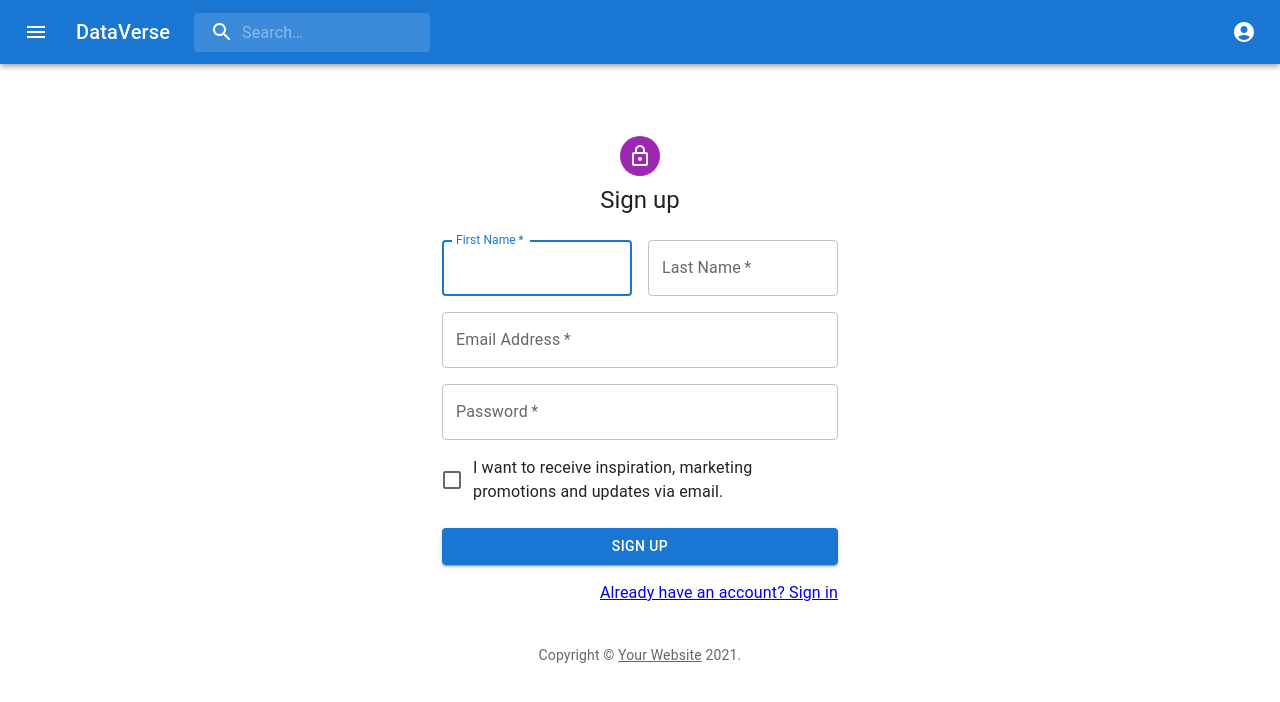
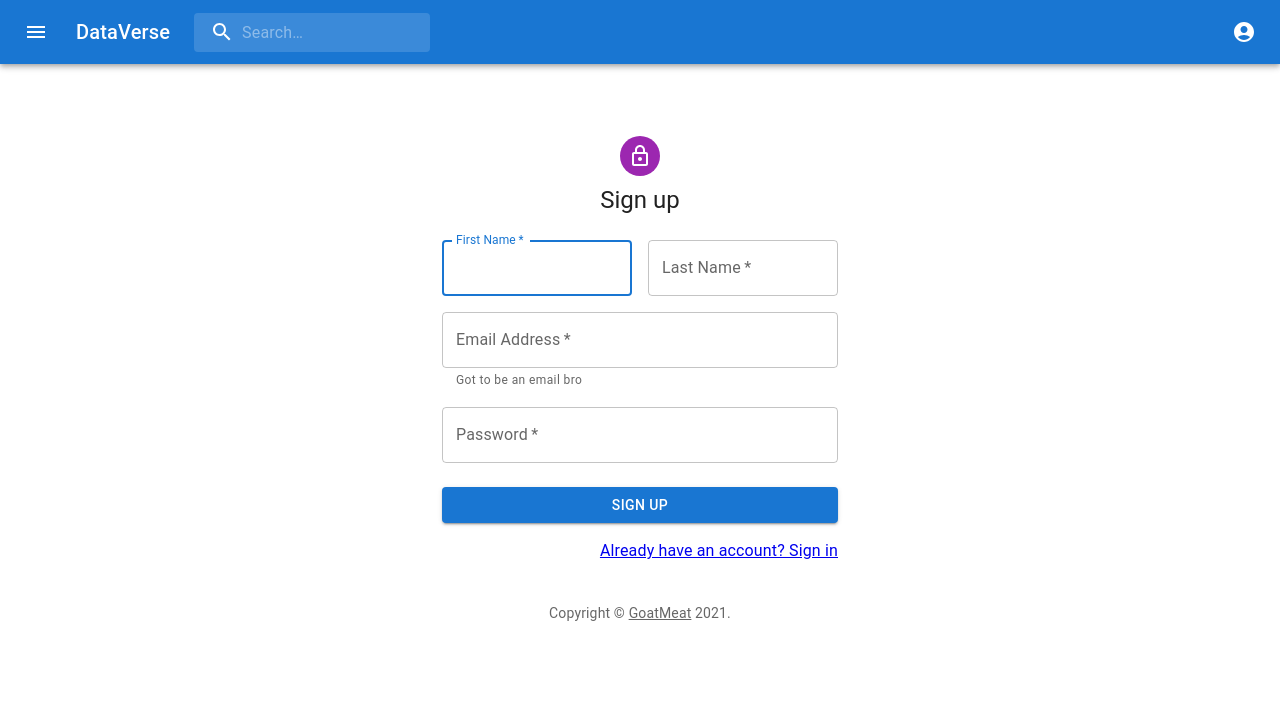
Before and after one commit to Zunaty/dataverse, a React (Create React App) app in the folder client/: page /signup in a window 1280 px wide. Shown: the top 702 px of the page. Built offline with nearby package versions, Linux system fonts and the light colour scheme.

Commit message:
makes it require all fields

```diff
--- a/client/src/components/Signup/index.js
+++ b/client/src/components/Signup/index.js
@@ -13,14 +13,15 @@ import Typography from '@mui/material/Typography';
 import Container from '@mui/material/Container';
 import { createTheme, ThemeProvider } from '@mui/material/styles';
 import { Link as ReactLink } from 'react-router-dom';
+import { emailRegEx } from "../../utils/helpers"
 
 
 function Copyright(props) {
   return (
     <Typography variant="body2" color="text.secondary" align="center" {...props}>
       {'Copyright © '}
-      <Link color="inherit" href="https://mui.com/">
-        Your Website
+      <Link color="inherit" href="https://github.com/Zunaty/dataverse">
+       GoatMeat
       </Link>{' '}
       {new Date().getFullYear()}
       {'.'}
@@ -59,7 +60,7 @@ export default function SignUp() {
           <Typography component="h1" variant="h5">
             Sign up
           </Typography>
-          <Box component="form" noValidate onSubmit={handleSubmit} sx={{ mt: 3 }}>
+          <Box component="form"  onSubmit={handleSubmit} sx={{ mt: 3 }}>
             <Grid container spacing={2}>
               <Grid item xs={12} sm={6}>
                 <TextField
@@ -85,11 +86,15 @@ export default function SignUp() {
               <Grid item xs={12}>
                 <TextField
                   required
+                  error = {false}
+                  helperText="Got to be an email bro"
                   fullWidth
                   id="email"
                   label="Email Address"
                   name="email"
                   autoComplete="email"
+                  type="email"
+                  pattern={emailRegEx}
                 />
               </Grid>
               <Grid item xs={12}>
@@ -101,12 +106,6 @@ export default function SignUp() {
                   type="password"
                   id="password"
                   autoComplete="new-password"
-                />
-              </Grid>
-              <Grid item xs={12}>
-                <FormControlLabel
-                  control={<Checkbox value="allowExtraEmails" color="primary" />}
-                  label="I want to receive inspiration, marketing promotions and updates via email."
                 />
               </Grid>
             </Grid>
--- /dev/null
+++ b/client/src/utils/helpers.js
@@ -0,0 +1,10 @@
+export function capitalizeFirstLetter(string) {
+    return string.charAt(0).toUpperCase() + string.slice(1);
+  }
+
+  export function validateEmail(email) {
+    var re = emailRegEx
+    return re.test(String(email).toLowerCase());
+  }
+
+export const emailRegEx =  /^(([^<>()[\]\\.,;:\s@"]+(\.[^<>()[\]\\.,;:\s@"]+)*)|(".+"))@((\[[0-9]{1,3}\.[0-9]{1,3}\.[0-9]{1,3}\.[0-9]{1,3}\])|(([a-zA-Z\-0-9]+\.)+[a-zA-Z]{2,}))$/;
```
